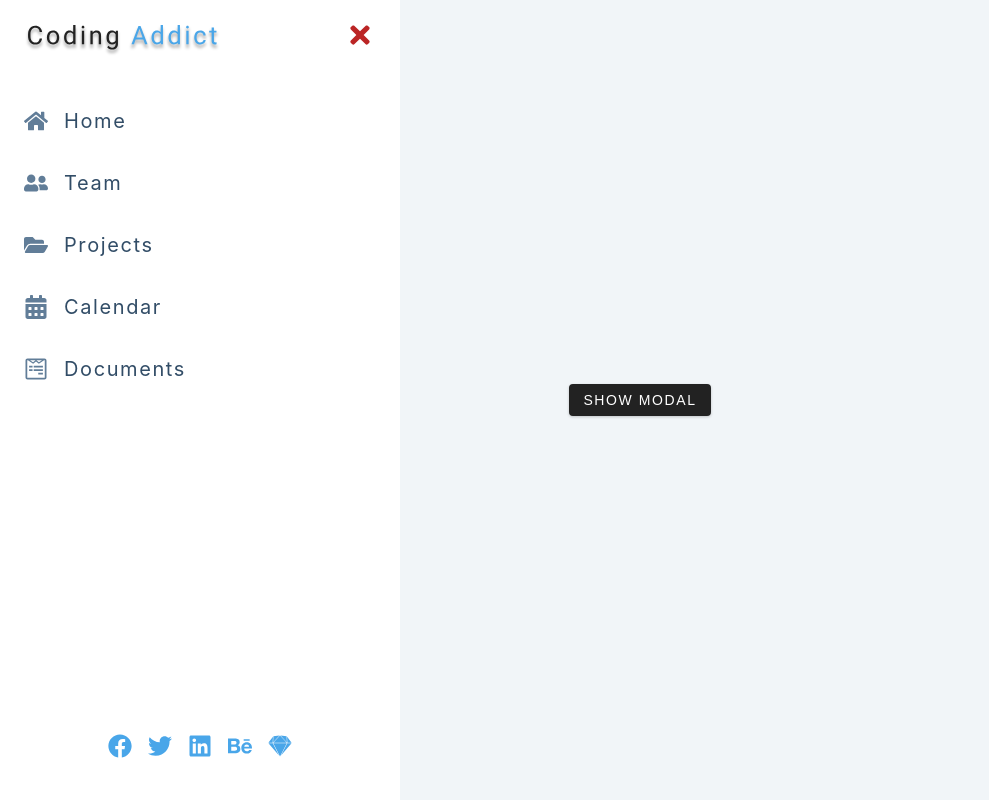
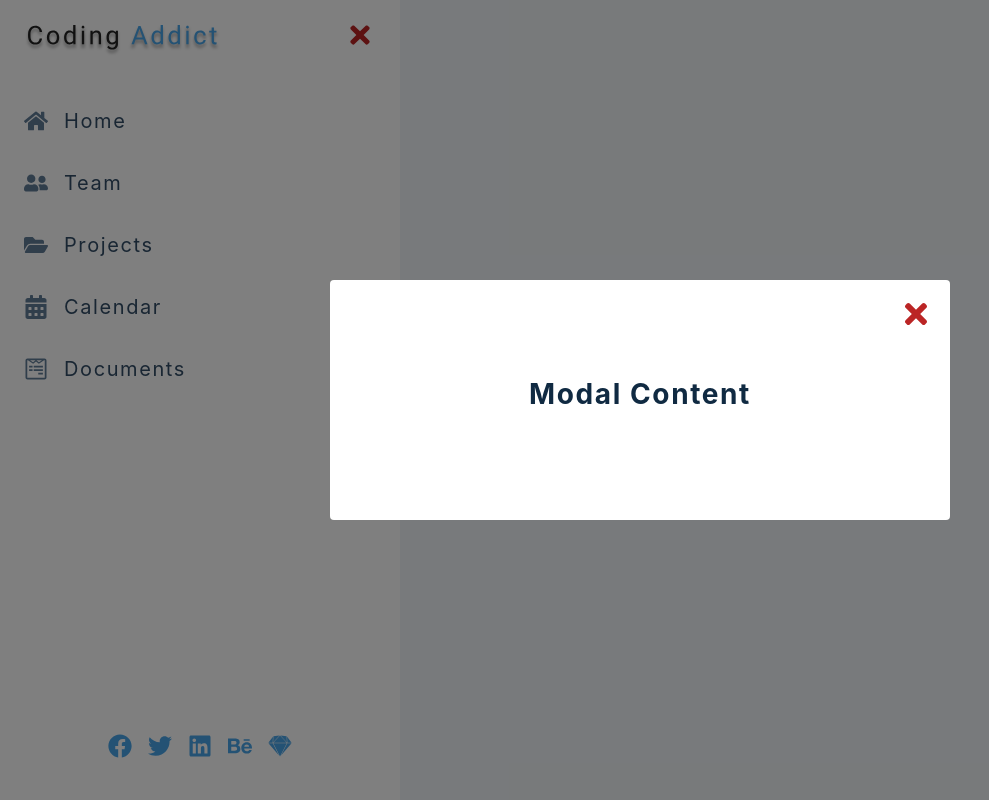
Before and after one commit to cristian-montes/lab_contextapi1, a React (Create React App) app: page / in a window 1280 px wide. Both pictures are taken after a click on the button "SHOW MODAL". Shown: the whole page, without its empty margins (0-989 px from the left). Built offline with nearby package versions, Linux system fonts and the light colour scheme.

Commit message:
opening and closing model working

```diff
--- a/src/Home.js
+++ b/src/Home.js
@@ -3,13 +3,15 @@
 import { useGlobalContext } from './context'
 
 const Home = () => {
-  const data = useGlobalContext();
+  const {openSidebar, openModal} = useGlobalContext();
   return (
     <main>
-        <button className='sidebar-toggle'>
+        <button className='sidebar-toggle' onClick={openSidebar}>
           <FaBars/>
         </button>
-        <button className='btn'>show modal</button>
+        <button className='btn' onClick={openModal}>
+          show modal
+        </button>
     </main>
 
   )
--- a/src/Modal.js
+++ b/src/Modal.js
@@ -1,11 +1,17 @@
 import React from 'react'
 import { FaTimes } from 'react-icons/fa'
+import { useGlobalContext } from './context'
+
+
 const Modal = () => {
+  const {isModalOpen, closeModal} = useGlobalContext();
+
   return (
-    <div className={`modal-overlay`}>
+    <div
+      className={`${isModalOpen ? 'modal-overlay show-modal': 'modal-overlay'}`}>
       <div className='modal-container'>
         <h3>modal content</h3>
-        <button className='close-modal-btn'>
+        <button className='close-modal-btn' onClick={closeModal}>
           <FaTimes/>
         </button>
       </div>
--- a/src/context.js
+++ b/src/context.js
@@ -3,7 +3,37 @@
 const AppContext = React.createContext();
 
 const AppProvider = ({children}) => {
-    return <AppContext.Provider value='Hello'>{children}</AppContext.Provider>
+
+    const [isSidebarOpen, setIsSidebarOpen] = useState(false);
+    const [isModalOpen, setIsModalOpen] = useState(false);
+
+    const openSidebar = () => {
+        setIsSidebarOpen(true);
+    }
+
+    const closeSidebar = () => {
+        setIsSidebarOpen(false);
+    }
+
+    const openModal = () => {
+        setIsModalOpen(true);
+    }
+
+    const closeModal = () => {
+        setIsModalOpen(false);
+    }
+
+
+    return <AppContext.Provider
+        value={{
+            isModalOpen,
+            isSidebarOpen,
+            openModal,
+            openSidebar,
+            closeModal,
+            closeSidebar
+        }}
+    >{children}</AppContext.Provider>
 }
 
 // custom hook
```
